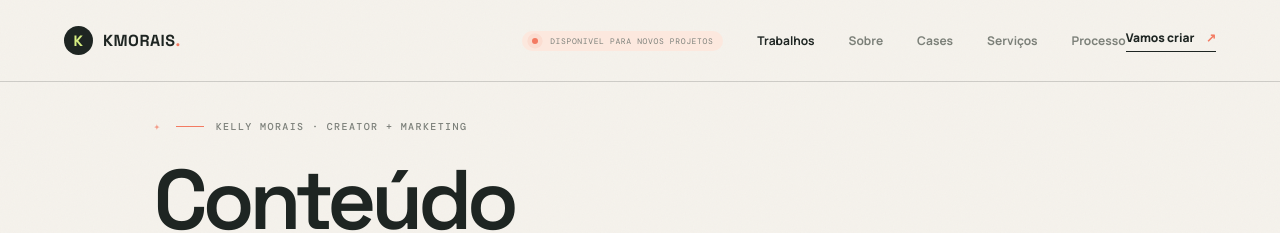
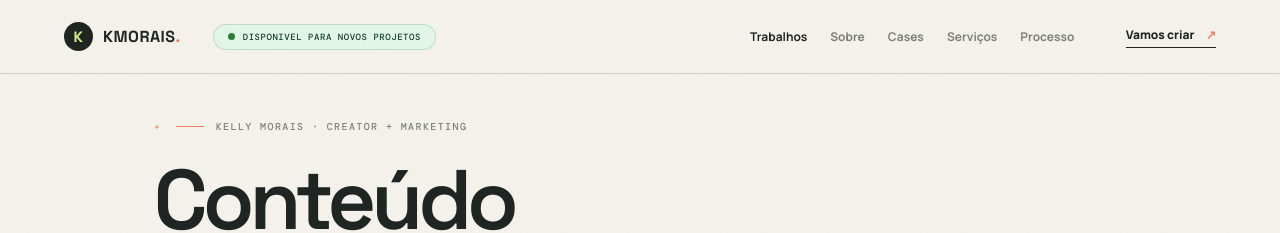
Before and after one commit to abreumarcelo63-gif/kmorais, a plain HTML site: page index.html in a window 1280 px wide. Shown: the top 233 px of the page. Drawn offline with nearby package versions, Linux system fonts and the light colour scheme.

Commit message:
ui: cor positiva no status badge e ajuste de espacamento no header

```diff
--- a/styles.css
+++ b/styles.css
@@ -29,23 +29,60 @@ h1 em, h2 em { font-family: Georgia, serif; font-weight: 400; color: var(--coral
 .site-header {
   display: flex;
   align-items: center;
-  justify-content: space-between;
-  padding: 26px 5vw;
+  justify-content: flex-start;
+  gap: clamp(16px, 2.5vw, 36px);
+  padding: 22px 5vw;
   border-bottom: 1px solid var(--line);
   position: absolute;
   top: 0; left: 0; right: 0;
   z-index: 5;
 }
-.brand { display: flex; align-items: center; gap: 10px; font: 700 16px var(--display); letter-spacing: .03em; }
+.brand { display: flex; align-items: center; gap: 10px; font: 700 16px var(--display); letter-spacing: .03em; flex-shrink: 0; }
 .brand-mark { display: grid; place-items: center; width: 29px; height: 29px; background: var(--ink); color: var(--lime); border-radius: 50%; font: 700 15px var(--display); }
 .brand-dot { color: var(--coral); }
-.header-status { position: static; transform: none; margin-left: auto; margin-right: 34px; color: var(--muted); font: 9px var(--mono); letter-spacing: .08em; text-transform: uppercase; white-space: nowrap; }
-.status-dot { display: inline-block; width: 6px; height: 6px; margin-right: 7px; background: var(--coral); border-radius: 50%; box-shadow: 0 0 0 4px rgba(243,123,98,.13); animation: statusPulse 2.2s ease-in-out infinite; }
-@keyframes statusPulse { 50% { box-shadow: 0 0 0 7px rgba(243,123,98,0); } }
-.main-nav { display: flex; gap: 34px; margin-left: 0; }
-.nav-link { color: #7c8079; font-size: 12px; font-weight: 700; transition: color .2s; }
+.header-status {
+  display: inline-flex;
+  align-items: center;
+  color: #174229;
+  background: #e1f5e8;
+  border: 1px solid rgba(46, 125, 50, 0.2);
+  padding: 6px 14px;
+  border-radius: 20px;
+  font: 500 9px var(--mono);
+  letter-spacing: .06em;
+  text-transform: uppercase;
+  white-space: nowrap;
+  flex-shrink: 0;
+}
+.status-dot {
+  display: inline-block;
+  width: 7px;
+  height: 7px;
+  margin-right: 8px;
+  background: #2e7d32;
+  border-radius: 50%;
+  box-shadow: 0 0 0 4px rgba(46, 125, 50, 0.18);
+  animation: statusPulse 2s ease-in-out infinite;
+}
+@keyframes statusPulse { 50% { box-shadow: 0 0 0 7px rgba(46, 125, 50, 0); } }
+.main-nav {
+  display: flex;
+  align-items: center;
+  gap: clamp(14px, 1.8vw, 28px);
+  margin-left: auto;
+  flex-shrink: 0;
+}
+.nav-link { color: #7c8079; font-size: 12px; font-weight: 700; transition: color .2s; white-space: nowrap; }
 .nav-link:hover, .nav-link.is-active { color: var(--ink); }
-.header-cta { border-bottom: 1px solid var(--ink); font-size: 12px; font-weight: 800; padding-bottom: 5px; }
+.header-cta {
+  border-bottom: 1px solid var(--ink);
+  font-size: 12px;
+  font-weight: 800;
+  padding-bottom: 4px;
+  margin-left: clamp(12px, 1.5vw, 24px);
+  white-space: nowrap;
+  flex-shrink: 0;
+}
 .header-cta span, .text-link span, .button span, .contact-email span { color: var(--coral); margin-left: 9px; }
 
 /* --- Hamburger button (visível apenas no mobile) --- */
@@ -396,10 +433,19 @@ h1 em, h2 em { font-family: Georgia, serif; font-weight: 400; color: var(--coral
 .reveal.is-visible { opacity: 1; transform: none; }
 .reveal-delay { transition-delay: .18s; }
 
+/* === RESPONSIVO — 801px a 1080px (laptops menores/tablets em paisagem) === */
+@media (min-width: 801px) and (max-width: 1080px) {
+  .site-header { padding: 18px 4vw; gap: 14px; }
+  .header-status { font-size: 8px; padding: 4px 10px; margin-right: 0; }
+  .main-nav { gap: 14px; }
+  .nav-link { font-size: 11px; }
+  .header-cta { font-size: 11px; margin-left: 10px; }
+}
+
 /* === RESPONSIVO — max 800px =================================== */
 @media (max-width: 800px) {
   /* Header */
-  .site-header { padding: 19px 20px; }
+  .site-header { padding: 19px 20px; justify-content: space-between; }
   .header-status { display: none; }
   .main-nav { display: none; }
   .header-cta { display: none; }
@@ -561,13 +607,6 @@ body::before {
   vertical-align: middle;
 }
 
-/* --- Status badge mais caloroso ------------------------------- */
-.header-status {
-  background: var(--blush);
-  padding: 5px 10px;
-  border-radius: 20px;
-  font-size: 8px;
-}
 
 /* --- Glow caloroso no frame do hero ao hover ------------------ */
 .hero-frame {
```
